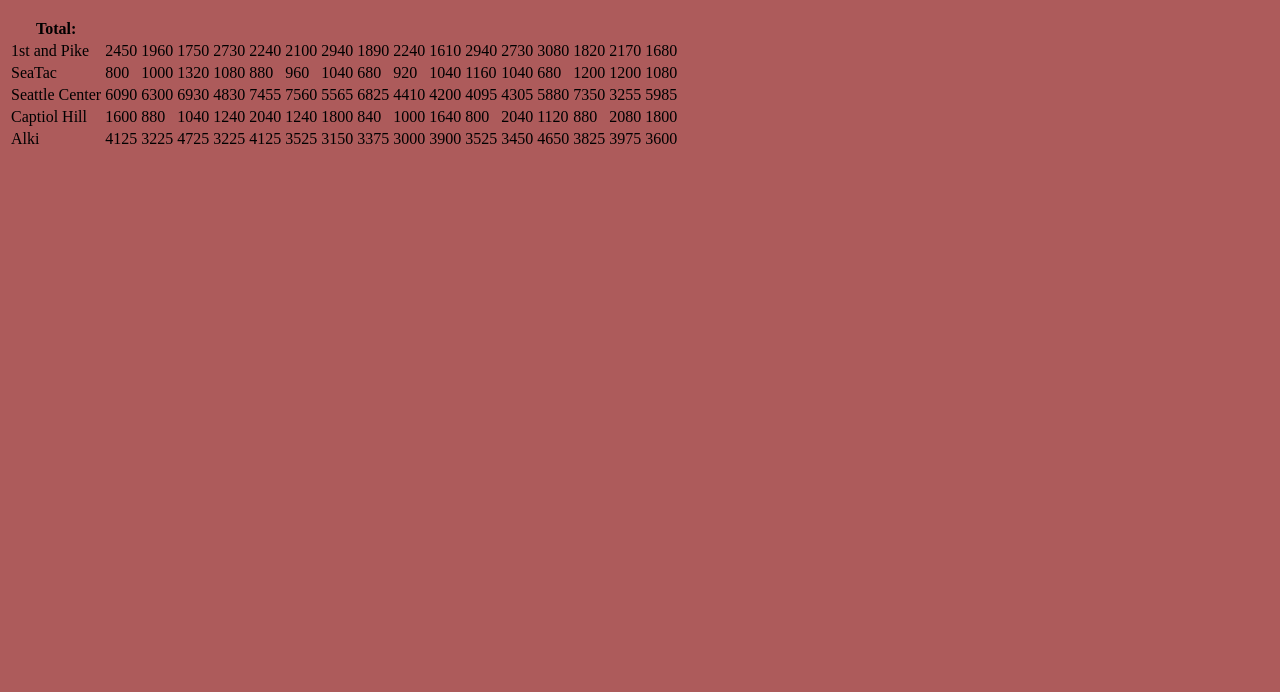
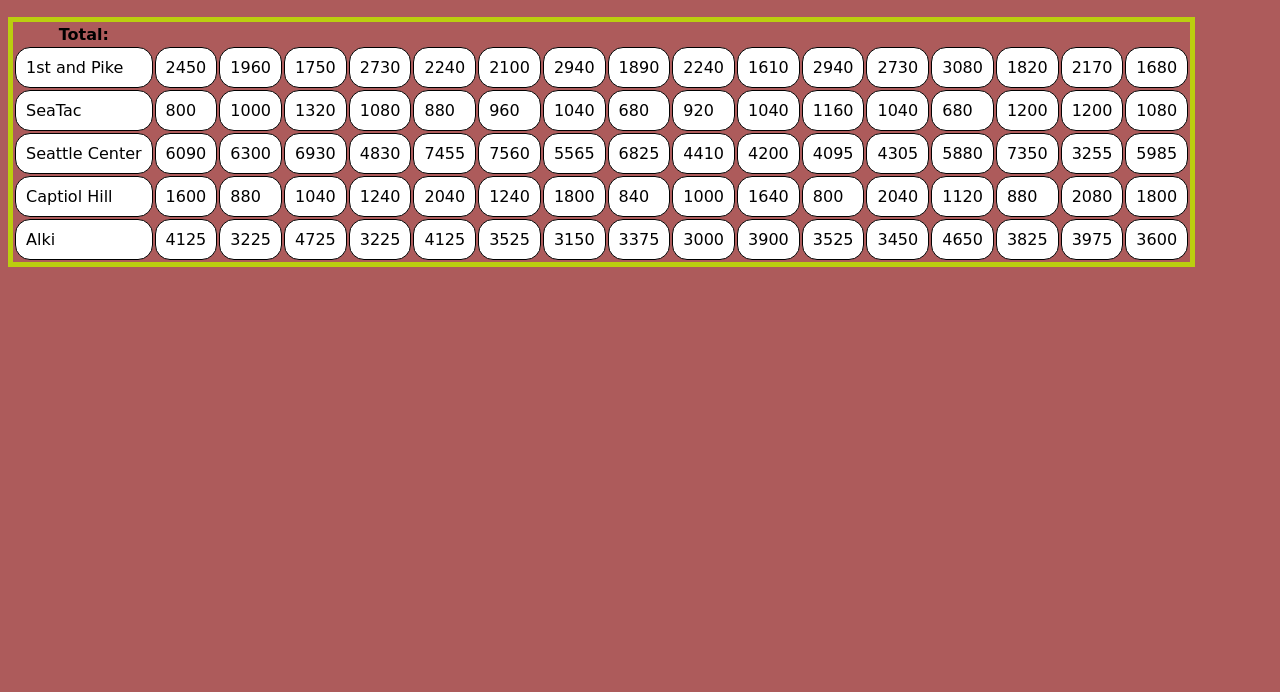
Before and after one commit to mario4821/cookie-stand, a plain HTML site: page sales.html in a window 1280 px wide. Shown: the part 108-800 px from the top of the page. Drawn offline with Linux system fonts and the light colour scheme.

Commit message:
added font and css

```diff
--- a/style.css
+++ b/style.css
@@ -1,3 +1,7 @@
+* {
+	font-family: 'Shrikhand', cursive;
+}
+
 body {
     background: rgb(173, 91, 91);
 }
@@ -10,7 +14,19 @@ h3 {
     font-size: 30px;
 }
 
-.listings {
-    text-align: center;
-    display: inline-block;
+table {
+	border: 5px solid rgb(187, 206, 15);
+	empty-cells: hide;
 }
+
+td {
+	padding: 10px;
+	border-radius: 15px;
+  border: 1px solid black;
+  background: white;
+}
+
+/* th {
+	background-color: #F7B733;
+	color: #76323F;
+} */
```
Also changed, not shown: app.js (+1 -19 lines).
